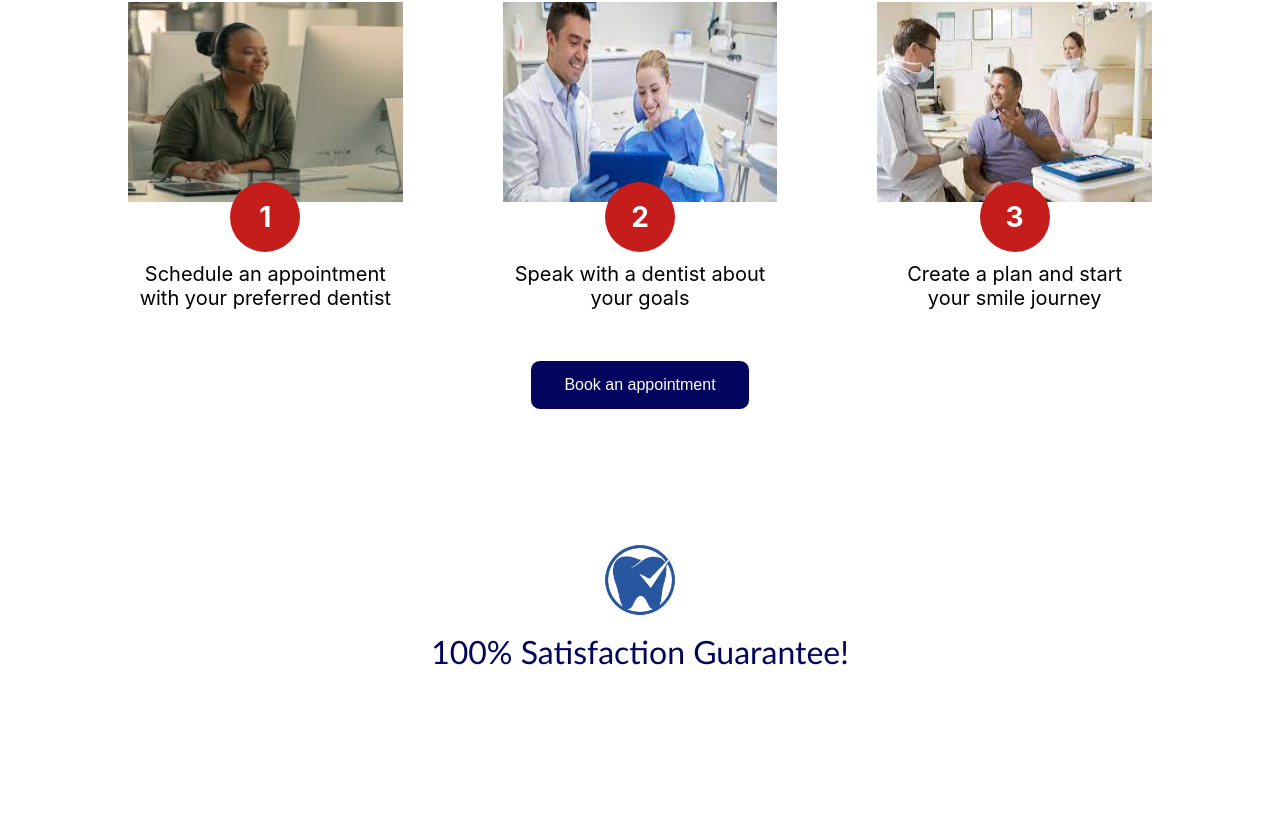
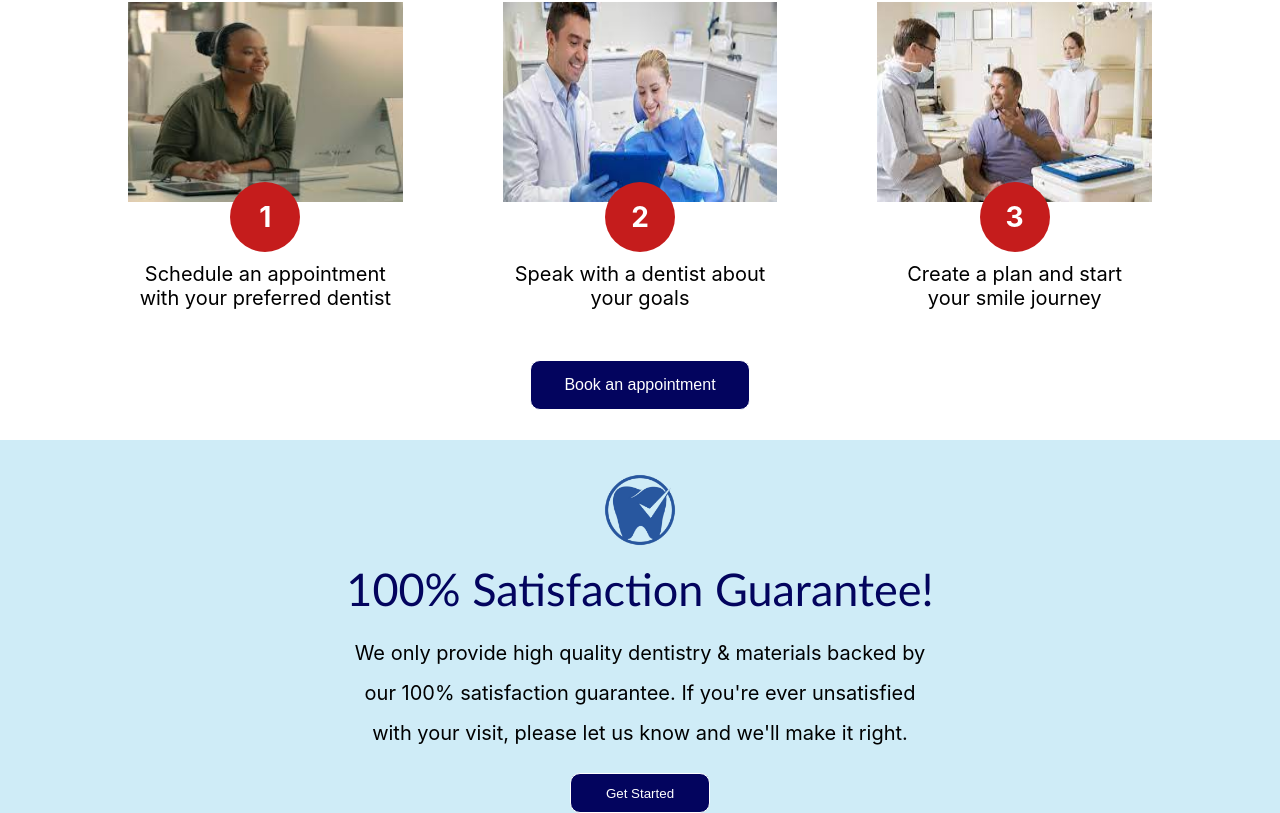
Before and after one commit to Afraz33/Dental-Website, a React (Create React App) app: page / in a window 1280 px wide. Shown: the part 937-1750 px from the top of the page. Before the commit the page ends 1635 px from the top, so only its background shows below. Built offline with nearby package versions, Linux system fonts and the light colour scheme.

Commit message:
Add Review Section

```diff
--- a/src/components/Dentists/Dentists.jsx
+++ b/src/components/Dentists/Dentists.jsx
@@ -6,6 +6,12 @@ function Dentists() {
       <div className={styles.top_bar}>
         <img src="/teeth_tick.png" alt="logo" className={styles.logo}></img>
         <h2 className={styles.heading_2}>100% Satisfaction Guarantee!</h2>
+        <p className={styles.description}>
+          We only provide high quality dentistry & materials backed by our 100%
+          satisfaction guarantee. If you're ever unsatisfied with your visit,
+          please let us know and we'll make it right.
+        </p>
+        <button className={styles.button}>Get Started</button>
       </div>
     </section>
   );
--- a/src/components/Dentists/Dentists.module.css
+++ b/src/components/Dentists/Dentists.module.css
@@ -1,8 +1,8 @@
 .top_bar {
-  margin-top: 100px;
+  margin-top: 30px;
   width: 100%;
   height: fit-content;
-
+  background-color: #cfecf7;
   color: white;
   position: relative;
   display: flex;
@@ -12,7 +12,7 @@
 }
 
 .heading_2 {
-  font-size: xx-large;
+  font-size: 45px;
   font-weight: 300;
   font-family: "Gill Sans", "Gill Sans MT", Calibri, "Trebuchet MS", sans-serif;
   color: #03045e;
@@ -23,3 +23,26 @@
   width: 140px;
   height: auto;
 }
+.description {
+  font-size: 20px;
+  line-height: 40px;
+  text-align: center;
+  padding: 0px 10px;
+  color: black;
+  width: 45%;
+  margin: auto;
+  margin-top: -20px;
+}
+.button {
+  background-color: #03045e;
+  color: white;
+  margin-top: 20px;
+  width: 140px;
+  height: 40px;
+  border-radius: 10px;
+  border: 1px solid white;
+}
+
+.button:hover {
+  background-color: #c51c1c;
+}
```
